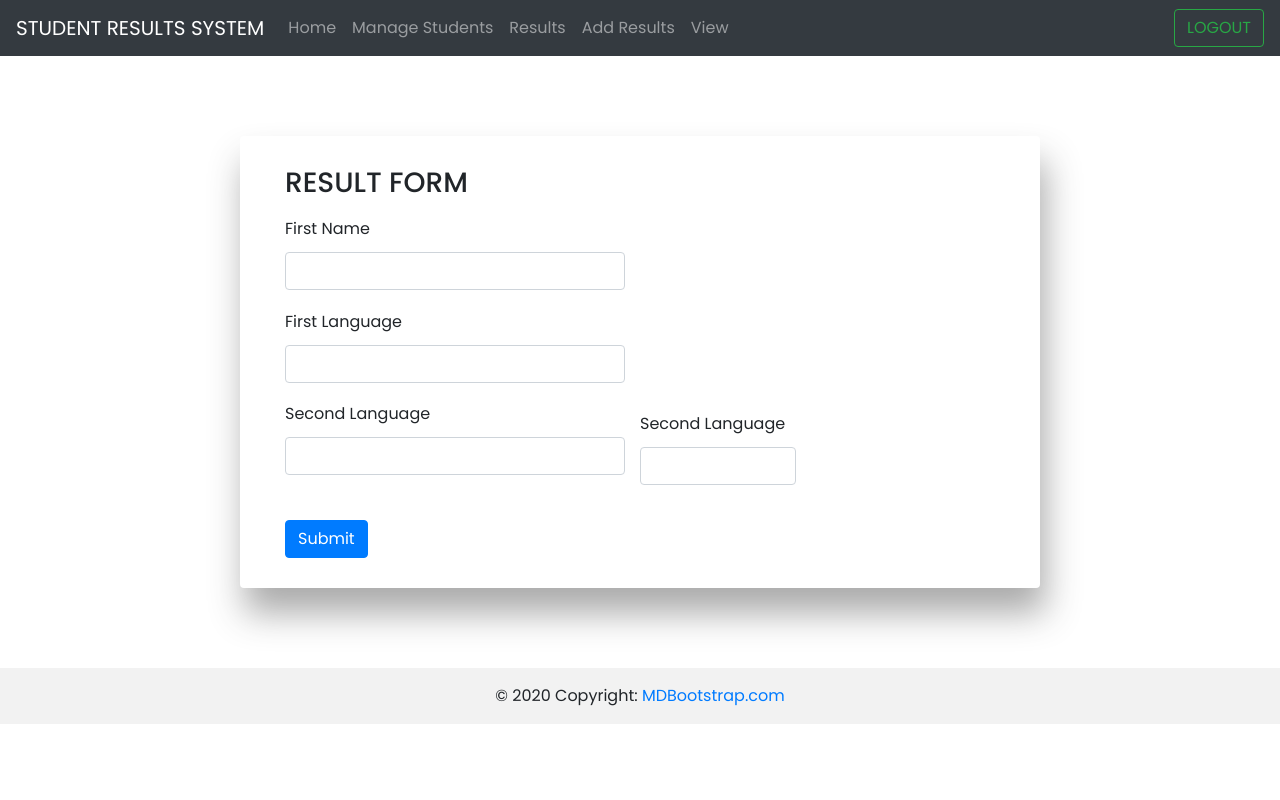
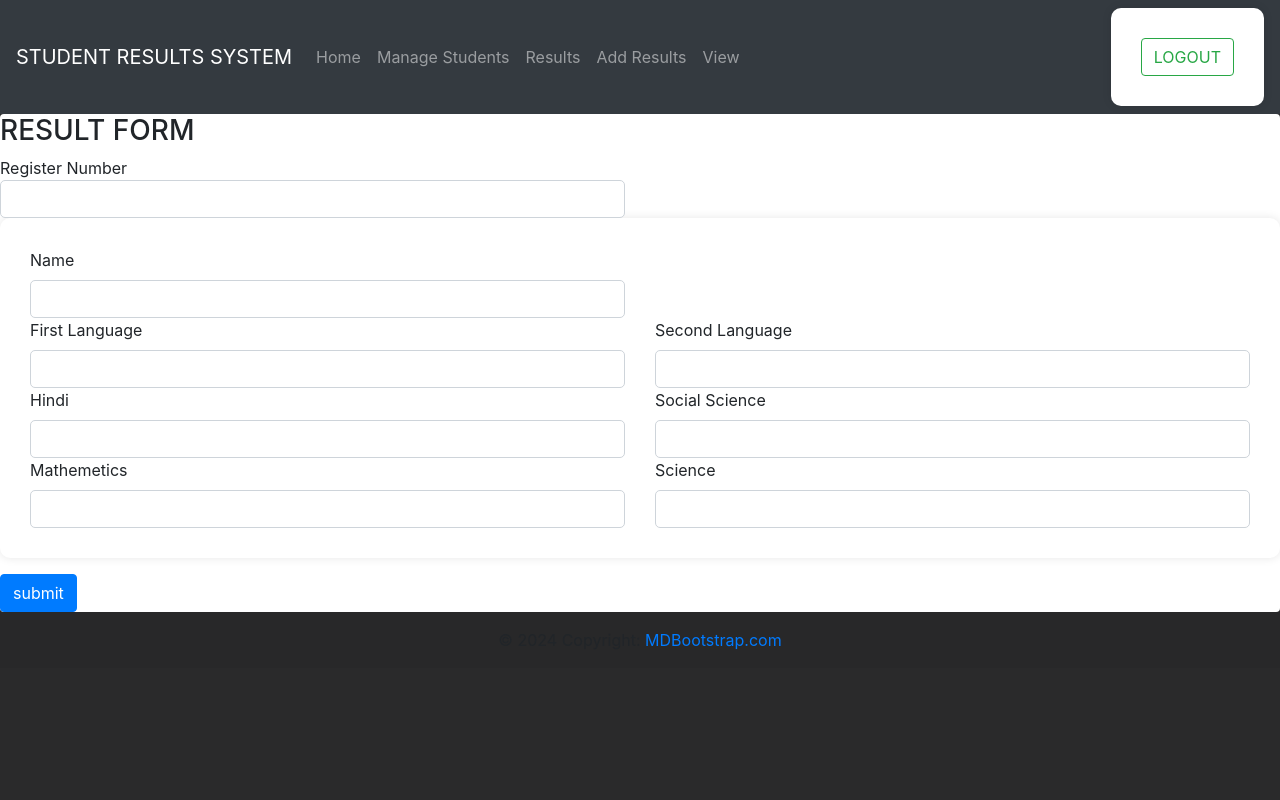
Before and after one commit to Samarth24558/Stundets-Result, a Django app: page /add_result in a window 1280 px wide. Run offline with Django 5.2, Linux system fonts and the light colour scheme; some libraries are stand-ins or nearby versions.

Commit message:
Added fiels

```diff
--- a/Home/App/templates/add_result.html
+++ b/Home/App/templates/add_result.html
@@ -1,39 +1,73 @@
 {% extends "base.html" %}
 {% load static %}
+
+{% block title %}Add Results{% endblock title %}
+
+
 {% block body %}
 <link rel="stylesheet" href="{% static 'style.css' %}">
 <div class="wrapper rounded bg-white">
 
 <div class="h3">RESULT FORM</div>
 
-    <div class="form">
+<div class="form" method="POST">
 <div class="row">
 <div class="col-md-6 mt-md-0 mt-3">
-                <label>First Name</label>
+<labe> Register Number</label>
 <input type="text" class="form-control" required>
 </div>
 
 </div>
+
+
+<form action="#">
+<div class="row">
+<div class="col-md-6 mt-md-0 mt-3">
+<label>Name</label>
+<input type="text" class="form-control" required>
+</div>
+</div>
+
 <div class="row">
 <div class="col-md-6 mt-md-0 mt-3">
 <label>First Language</label>
-                <input type="number" class="form-control" required>
+<input type="number" class="form-control" max="125" required>
+</div>
+
+<div class="col-md-6 mt-md-0 mt-3">
+<label>Second Language</label>
+<input type="number" class="form-control" max="100" required>
 </div>
 </div>
+
 <div class="row">
 <div class="col-md-6 mt-md-0 mt-3">
-                <label>Second Language</label>
-                <input type="number" class="form-control" required>
+<label>Hindi</label>
+<input type="number" class="form-control" max="100" required>
 </div>
+
+<div class="col-md-6 mt-md-0 mt-3">
+<label>Social Science</label>
+<input type="number" class="form-control" max="100" required>
+</div>
+</div>
+
 <div class="row">
 <div class="col-md-6 mt-md-0 mt-3">
-                    <label>Second Language</label>
-                    <input type="number" class="form-control" required>
+<label>Mathemetics</label>
+<input type="number" class="form-control" max="100" required>
+</div>
+
+<div class="col-md-6 mt-md-0 mt-3">
+<label>Science</label>
+<input type="number" class="form-control" max="100" required>
 </div>
 </div>
+
 </div class="row">
-        <div class="btn btn-primary mt-3">Submit</div>
+<input type="submit" value="submit" class="btn btn-primary mt-3">
 </div>
+</div>
+</form>
 
-</div>
 {% endblock body %}
--- a/Home/App/templates/base.html
+++ b/Home/App/templates/base.html
@@ -3,7 +3,7 @@
 <head>
   <meta charset="UTF-8">
   <meta name="viewport" content="width=device-width, initial-scale=1.0">
-  <title>Document</title>
+  <title>{% block title %}{% endblock title %}</title>
 </head>
 <link rel="stylesheet" href="https://cdn.jsdelivr.net/npm/bootstrap@4.0.0/dist/css/bootstrap.min.css" integrity="sha384-Gn5384xqQ1aoWXA+058RXPxPg6fy4IWvTNh0E263XmFcJlSAwiGgFAW/dAiS6JXm" crossorigin="anonymous">
 <body>
@@ -28,7 +28,7 @@
           <a class="nav-link " href="add_result">Add Results</a>
         </li>
         <li class="nav-item">
-          <a class="nav-link " href="#">View</a>
+          <a class="nav-link " href="view">View</a>
         </li>
       </ul>
       <form class="form-inline my-2 my-lg-0">
@@ -41,10 +41,13 @@
   <footer class="bg-body-tertiary text-center text-lg-start">
     <!-- Copyright -->
     <div class="text-center p-3" style="background-color: rgba(0, 0, 0, 0.05);">
-      © 2020 Copyright:
-      <a class="text-body" href="https://mdbootstrap.com/">MDBootstrap.com</a>
+      © <script>document.write(new Date().getFullYear())</script> Copyright:
+      <a class="text-body" href="#">MDBootstrap.com</a>
     </div>
     <!-- Copyright -->
   </footer>
 </body>
+<script src="https://code.jquery.com/jquery-3.2.1.slim.min.js" integrity="sha384-KJ3o2DKtIkvYIK3UENzmM7KCkRr/rE9/Qpg6aAZGJwFDMVNA/GpGFF93hXpG5KkN" crossorigin="anonymous"></script>
+<script src="https://cdn.jsdelivr.net/npm/popper.js@1.12.9/dist/umd/popper.min.js" integrity="sha384-ApNbgh9B+Y1QKtv3Rn7W3mgPxhU9K/ScQsAP7hUibX39j7fakFPskvXusvfa0b4Q" crossorigin="anonymous"></script>
+<script src="https://cdn.jsdelivr.net/npm/bootstrap@4.0.0/dist/js/bootstrap.min.js" integrity="sha384-JZR6Spejh4U02d8jOt6vLEHfe/JQGiRRSQQxSfFWpi1MquVdAyjUar5+76PVCmYl" crossorigin="anonymous"></script>
 </html>
--- a/Home/App/templates/index.html
+++ b/Home/App/templates/index.html
@@ -1,4 +1,6 @@
 {% extends "base.html" %}
+
+{% block title %}Home{% endblock title %}
 
 {% block body %}
 
--- a/Home/App/templates/results.html
+++ b/Home/App/templates/results.html
@@ -1,4 +1,7 @@
 {% extends "base.html" %}
+
+{% block title %}Results{% endblock title %}
+
 
 {% block body %}
 <!DOCTYPE html>
@@ -10,7 +13,6 @@
   <!-- Bootstrap CSS -->
   <link href="https://cdn.jsdelivr.net/npm/bootstrap@5.3.0-alpha1/dist/css/bootstrap.min.css" rel="stylesheet">
   <style>
-    /* Custom styles */
     body {
       padding: 20px;
     }
--- a/Home/App/urls.py
+++ b/Home/App/urls.py
@@ -5,5 +5,6 @@ urlpatterns=[
     path('',views.index,name='index'),
     path('manage',views.manage,name='manage'),
     path('result',views.result),
-    path('add_result',views.add_result)
+    path('add_result',views.add_result),
+    path('view',views.view)
 ]
--- a/Home/App/views.py
+++ b/Home/App/views.py
@@ -10,5 +10,9 @@ def manage(request):
 
 def result(request):
     return render(request, 'results.html')
+
 def add_result(request):
     return render(request, 'add_result.html')
+
+def view(request):
+    return render(request,'view.html')
--- a/Home/static/style.css
+++ b/Home/static/style.css
@@ -1,121 +1,33 @@
-/* Importing fonts from Google */
-@import url('https://fonts.googleapis.com/css2?family=Poppins:wght@300;400;500;600;700;800;900&display=swap');
-
-/* Reseting */
-* {
-    margin: 0;
-    padding: 0;
-    box-sizing: border-box;
-    font-family: 'Poppins', sans-serif;
+body {
+    background-color: #2a2a2b;
 }
 
-body {
-    background: whilte;
-    min-height: 100vh;
+.container {
+    max-width: 600px;
 }
 
-body::-webkit-scrollbar {
-    display: none;
+form {
+    background: #fff;
+    padding: 30px;
+    border-radius: 10px;
+    box-shadow: 0 0 10px rgba(0, 0, 0, 0.1);
 }
 
-.wrapper {
-    max-width: 800px;
-    margin: 80px auto;
-    padding: 30px 45px;
-    box-shadow: 5px 25px 35px #3535356b;
+.form-group label {
+    font-weight: bold;
 }
 
-.wrapper label {
-    display: block;
-    padding-bottom: 0.2rem;
+.form-control {
+    border-radius: 5px;
 }
 
-.wrapper .form .row {
-    padding: 0.6rem 0;
+.btn-primary {
+    background-color: #007bff;
+    border-color: #007bff;
+    transition: background-color 0.3s ease;
 }
 
-.wrapper .form .row .form-control {
-    box-shadow: none;
+.btn-primary:hover {
+    background-color: #0056b3;
+    border-color: #004085;
 }
-
-.wrapper .form .option {
-    position: relative;
-    padding-left: 20px;
-    cursor: pointer;
-}
-
-
-.wrapper .form .option input {
-    opacity: 0;
-}
-
-.wrapper .form .checkmark {
-    position: absolute;
-    top: 1px;
-    left: 0;
-    height: 20px;
-    width: 20px;
-    border: 1px solid #bbb;
-    border-radius: 50%;
-}
-
-.wrapper .form .option input:checked~.checkmark:after {
-    display: block;
-}
-
-.wrapper .form .option:hover .checkmark {
-    background: #f3f3f3;
-}
-
-.wrapper .form .option .checkmark:after {
-    content: "";
-    width: 10px;
-    height: 10px;
-    display: block;
-    background: linear-gradient(45deg, #ce1e53, #8f00c7);
-    position: absolute;
-    top: 50%;
-    left: 50%;
-    border-radius: 50%;
-    transform: translate(-50%, -50%) scale(0);
-    transition: 300ms ease-in-out 0s;
-}
-
-.wrapper .form .option input[type="radio"]:checked~.checkmark {
-    background: #fff;
-    transition: 300ms ease-in-out 0s;
-}
-
-.wrapper .form .option input[type="radio"]:checked~.checkmark:after {
-    transform: translate(-50%, -50%) scale(1);
-}
-
-#sub {
-    display: block;
-    width: 100%;
-    border: 1px solid #ddd;
-    padding: 10px;
-    border-radius: 5px;
-    color: #333;
-}
-
-#sub:focus {
-    outline: none;
-}
-
-@media(max-width: 768.5px) {
-    .wrapper {
-        margin: 30px;
-    }
-
-    .wrapper .form .row {
-        padding: 0;
-    }
-}
-
-@media(max-width: 400px) {
-    .wrapper {
-        padding: 25px;
-        margin: 20px;
-    }
-}
```
Also changed, not shown: Home/App/templates/manage.html (+6 -33 lines), Home/App/templates/view.html (added, +20 -0 lines). Lines whose indentation alone changed are shown as unchanged.
